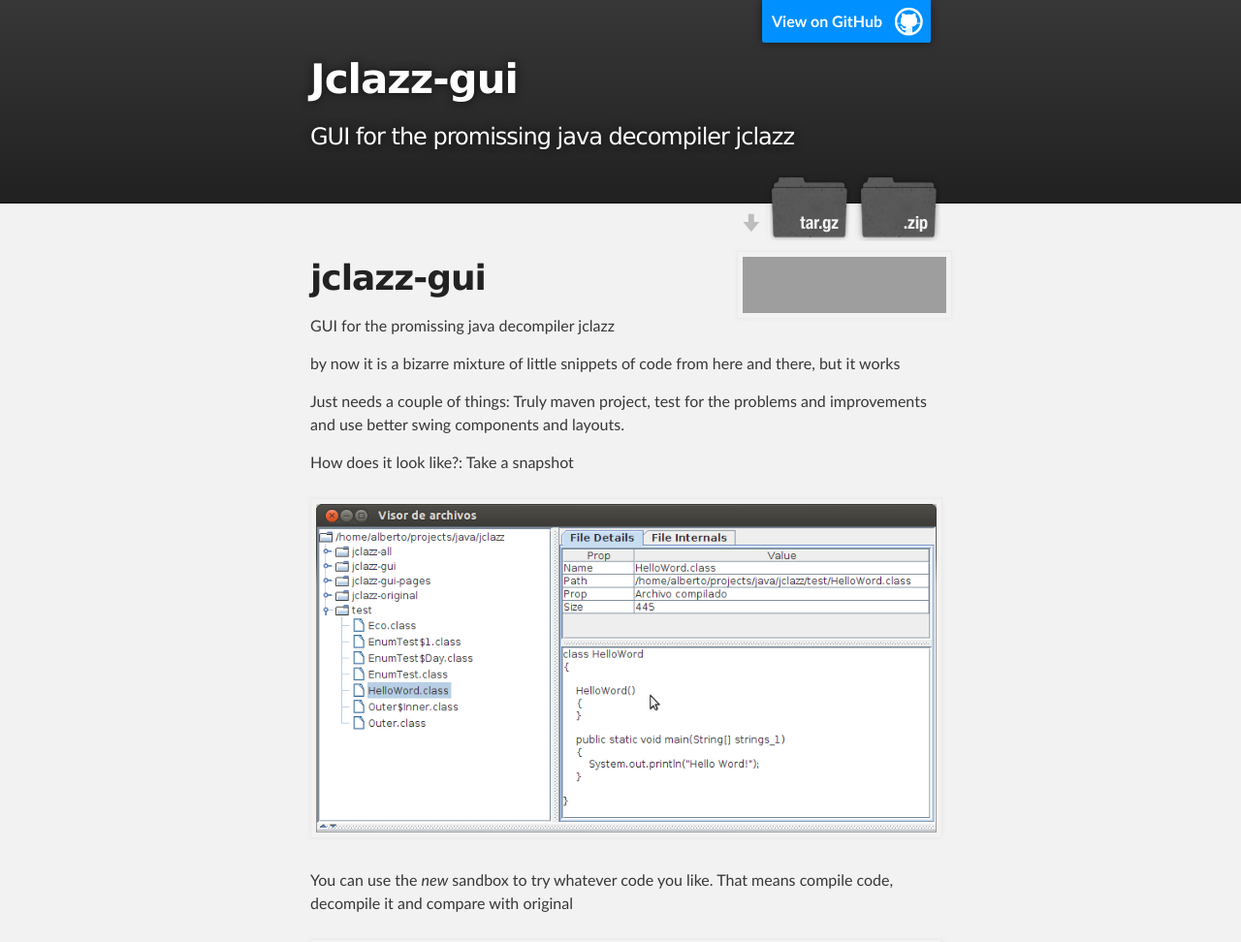
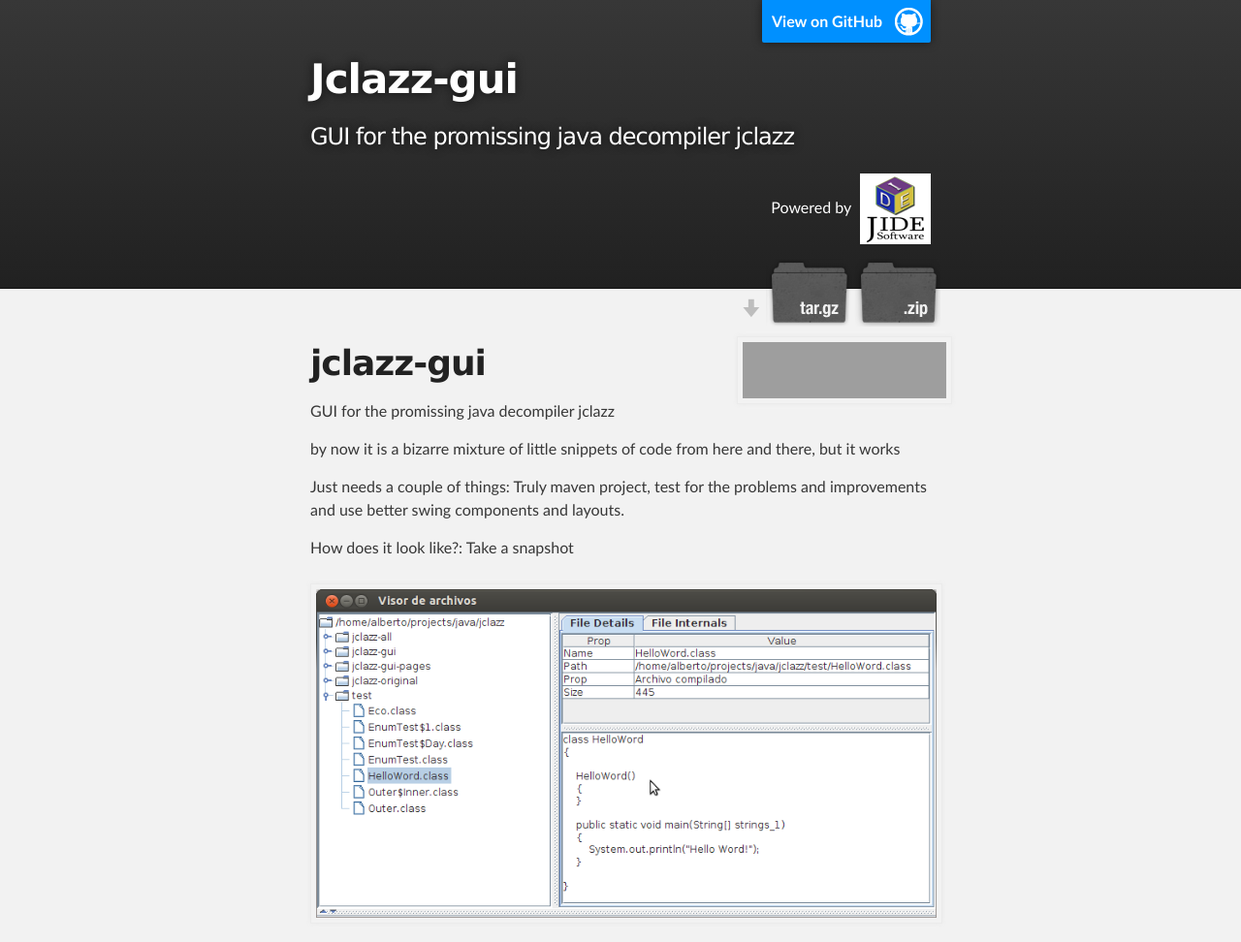
Before and after one commit to albfan/jclazz-gui, a plain HTML site: page index.html in a window 1280 px wide. Shown: the top 972 px of the page at 97% size. Drawn offline with Linux system fonts and the light colour scheme; grey boxes are pictures that could not be loaded.

Commit message:
añadido logo de jidesoft para licencia gratuita

```diff
--- a/index.html
+++ b/index.html
@@ -1,80 +1,63 @@
 <!DOCTYPE html>
 <html>
-
   <head>
-    <meta charset='utf-8' />
-    <meta http-equiv="X-UA-Compatible" content="chrome=1" />
-    <meta name="description" content="Jclazz-gui : GUI for the promissing java decompiler jclazz" />
-
+    <meta http-equiv="X-UA-Compatible" content="chrome=1">
+    <meta name="description" content="Jclazz-gui : GUI for the promissing java decompiler jclazz">
     <link rel="stylesheet" type="text/css" media="screen" href="stylesheets/stylesheet.css">
-
     <title>Jclazz-gui</title>
+    <meta content="text/html; charset=utf-8" http-equiv="content-type">
   </head>
-
   <body>
-
     <!-- HEADER -->
     <div id="header_wrap" class="outer">
-        <header class="inner">
-          <a id="forkme_banner" href="https://github.com/nenopera/jclazz-gui">View on GitHub</a>
-
+      <header class="inner"> <a id="forkme_banner" href="https://github.com/nenopera/jclazz-gui">View
+          on GitHub</a>
         <h1 id="project_title">Jclazz-gui</h1>
         <h2 id="project_tagline">GUI for the promissing java decompiler jclazz</h2>
-
-            <section id="downloads">
-              <a class="zip_download_link" href="https://github.com/nenopera/jclazz-gui/zipball/master">Download this project as a .zip file</a>
-              <a class="tar_download_link" href="https://github.com/nenopera/jclazz-gui/tarball/master">Download this project as a tar.gz file</a>
-	      <a href="http://stackoverflow.com/users/848072/nenopera">
-                 <img src="http://stackoverflow.com/users/flair/848072.png?theme=dark" width="208" height="58" alt="profile for nenopera at Stack Overflow, Q&amp;A for professional and enthusiast programmers" title="profile for nenopera at Stack Overflow, Q&amp;A for professional and enthusiast programmers">
-              </a>
-            </section>
+        <p id="pjide" >Powered by <a href="http://www.jidesoft.com"><img id="jideimage" src="images/jide_logo.png"
+            alt="JIDE software"></a></p>
+        <section id="downloads"> <a class="zip_download_link" href="https://github.com/nenopera/jclazz-gui/zipball/master">Download
+            this project as a .zip file</a> <a class="tar_download_link" href="https://github.com/nenopera/jclazz-gui/tarball/master">Download
+            this project as a tar.gz file</a> <a href="http://stackoverflow.com/users/848072/nenopera">
+            <img src="http://stackoverflow.com/users/flair/848072.png?theme=dark"
+              alt="profile for nenopera at Stack Overflow, Q&amp;A for professional and enthusiast programmers"
+              title="profile for nenopera at Stack Overflow, Q&amp;A for professional and enthusiast programmers"
+              height="58" width="208"> </a> </section>
       </header>
     </div>
-
     <!-- MAIN CONTENT -->
     <div id="main_content_wrap" class="outer">
       <section id="main_content" class="inner">
         <h1>jclazz-gui</h1>
-
         <p>GUI for the promissing java decompiler jclazz</p>
-
-<p>by now it is a bizarre mixture of little snippets of code from here and there, but it works</p>
-
-<p>Just needs a couple of things: Truly maven project, test for the problems and improvements and
-use better swing components and layouts.</p>
-
+        <p>by now it is a bizarre mixture of little snippets of code from here
+          and there, but it works</p>
+        <p>Just needs a couple of things: Truly maven project, test for the
+          problems and improvements and use better swing components and layouts.</p>
         <p>How does it look like?: Take a snapshot</p>
-
         <p><img src="images/jclazz-gui_app.png" alt="snapshot of the gui"></p>
-
-<p>You can use the <em>new</em> sandbox to try whatever code you like. That means compile code, decompile it and compare with original</p>
-
+        <p>You can use the <em>new</em> sandbox to try whatever code you like.
+          That means compile code, decompile it and compare with original</p>
         <p><img src="images/jclazz-gui_sandbox.png" alt="sandbox tab"></p>
-
-<p> To configure compilation and to solve problems, you have to additional tabs:</p>
-
+        <p> To configure compilation and to solve problems, you have to
+          additional tabs:</p>
         <p><img src="images/jclazz-gui_sandbox-properties.png" alt="sandbox properties tab"></p>
-
         <ul>
           <li>With compilation path you can define output directory for class</li>
-<li>With class name define the name for compiled class (should be the same as public class</li>
+          <li>With class name define the name for compiled class (should be the
+            same as public class</li>
         </ul>
-
         <p><img src="images/jclazz-gui_sandbox-compile-output.png" alt="sandbox compilation tab"></p>
-
         <p>In compilation tab you can see any problems compiling the code</p>
-
-<p>Meanwhile I choose the right swing components, I will use the external app meld for comparing sanbox and decompiled output. You have a contextual action on sanbox for that.</p>
-
+        <p>Meanwhile I choose the right swing components, I will use the
+          external app meld for comparing sanbox and decompiled output. You have
+          a contextual action on sanbox for that.</p>
         <p><img src="images/jclazz-gui_compare-external-action.png" alt="sandbox compare action"></p>
-
-<p>I have reincorporate too the formely tree to inspect internals of a class.</p>
-
+        <p>I have reincorporate too the formely tree to inspect internals of a
+          class.</p>
         <p><img src="images/jclazz-gui_internal-tab.png" alt="internal class tab"></p>
-
       </section>
     </div>
-
     <!-- FOOTER  -->
     <div id="footer_wrap" class="outer">
       <footer class="inner">
@@ -82,7 +65,6 @@ use better swing components and layouts.</p>
         <p>Published with <a href="http://pages.github.com">GitHub Pages</a></p>
       </footer>
     </div>
-
     <script type="text/javascript">
             var gaJsHost = (("https:" == document.location.protocol) ? "https://ssl." : "http://www.");
             document.write(unescape("%3Cscript src='" + gaJsHost + "google-analytics.com/ga.js' type='text/javascript'%3E%3C/script%3E"));
@@ -93,7 +75,5 @@ use better swing components and layouts.</p>
             pageTracker._trackPageview();
             } catch(err) {}
           </script>
-
-
   </body>
 </html>
--- a/stylesheets/stylesheet.css
+++ b/stylesheets/stylesheet.css
@@ -27,6 +27,22 @@ time, mark, audio, video {
   border: 0;
   font: inherit;
   vertical-align: baseline;
+}
+
+#pjide {
+  color: white;
+  text-align: right
+}
+
+#jideimage {
+  vertical-align: middle;
+  width: 73px;
+  height: 73px;
+  border: 0;
+  box-shadow: 0 0 0 0;
+  margin: 0;
+  padding: 0;
+  margin-left: 5px
 }
 
 /* HTML5 display-role reset for older browsers */
```
Also changed, not shown: images/jide_logo.png (added). Lines whose indentation alone changed are shown as unchanged.
